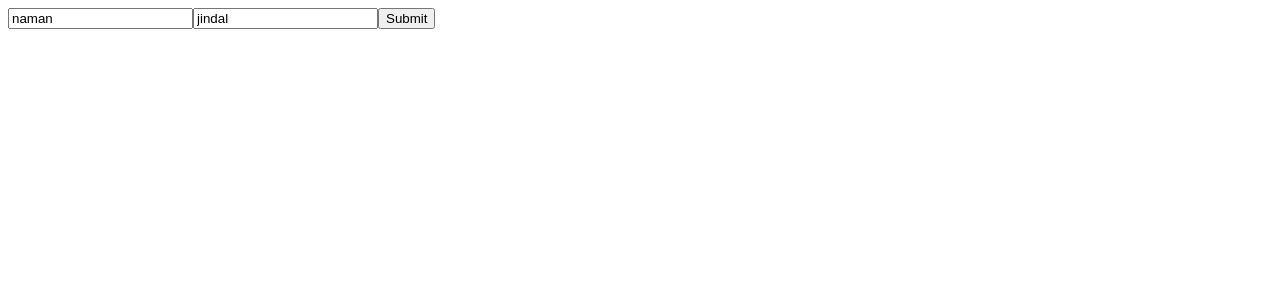
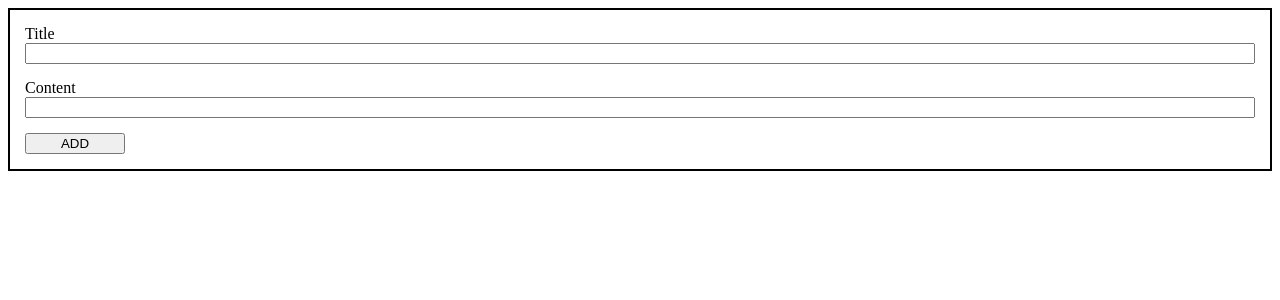
Before and after one commit to NamanJindal03/cn-1-rect, a React (Create React App) app: page / in a window 1280 px wide. Shown: the top 300 px of the page. Built offline with nearby package versions, Linux system fonts and the light colour scheme.

Commit message:
blog miniporject part 1

```diff
--- /dev/null
+++ b/src/blogMiniProject/App.js
@@ -0,0 +1,18 @@
+import React, { useState } from 'react'
+import BlogDisplay from './components/BlogDisplay'
+import BlogForm from './components/BlogForm'
+
+export default function App() {
+    const [blogs, setBlogs] = useState([]);
+
+    const addBlog = ({title, content}) => {
+        setBlogs([...blogs, {title, content}])
+    }
+
+  return (
+    <>
+        <BlogForm addBlog={addBlog}/>
+        <BlogDisplay blogs={blogs}/>
+    </>
+  )
+}
--- /dev/null
+++ b/src/blogMiniProject/components/BlogDisplay.js
@@ -0,0 +1,17 @@
+import React from 'react'
+
+export default function BlogDisplay({blogs}) {
+  return (
+    <div>
+        {blogs.map((blog)=>{
+            return(
+                <div>
+                    <h3>{blog.title}</h3>
+                    <p>{blog.content}</p>
+                    <button>Delete</button>
+                </div>
+            )
+        })}
+    </div>
+  )
+}
--- /dev/null
+++ b/src/blogMiniProject/components/BlogForm.js
@@ -0,0 +1,42 @@
+import React, { useState } from 'react'
+
+export default function BlogForm({addBlog}) {
+    const [title, setTitle] = useState({data: '', error: ''});
+    const [content, setContent] = useState({data: '', error: ''})
+
+    function handleBlogAddition(){
+        //perform validation
+        let isError = false;
+        if(!title.data){
+            isError = true;
+            setTitle({...title, error: 'Cannot be null'})
+        }
+        if(content.data.length < 10){
+
+            isError = true;
+            setContent({...content, error: 'Length should be greater than 10'})
+        }
+        if(isError){
+            return;
+        }
+        addBlog({title: title.data, content: content.data})
+        setContent({data: '', error: ''});
+        setTitle({data: '', error: ''})
+    }
+
+  return (
+    <div style={{border: '2px solid black', display: 'flex', flexDirection: 'column', justifyContent: 'center', gap: '15px', padding: '15px'}}>
+        <div style={{display: "flex", flexDirection: 'column'}}>
+            <label>Title</label>
+            <input type="text" value={title.data} onChange={(e)=> setTitle({...title, data: e.target.value, error: ''})} />
+            {title.error ? <span style={{color: 'red'}}>{title.error}</span> : null}
+        </div>
+        <div style={{display: "flex", flexDirection: 'column'}}>
+            <label>Content</label>
+            <input type="text" value={content.data} onChange={(e)=> setContent({...content, data: e.target.value, error: ''})} />
+            {content.error ? <span style={{color: 'red'}}>{content.error}</span> : null}
+        </div>
+        <button onClick={handleBlogAddition} style={{width: '100px'}}>ADD</button>
+    </div>
+  )
+}
--- a/src/index.js
+++ b/src/index.js
@@ -11,7 +11,8 @@ import ReactDOM from 'react-dom/client';
 // import App from './state_adv/App'
 // import App from './ref/App'
 // import App from './hooksPart2/App'
-import App from './mini1/App'
+// import App from './mini1/App'
+import App from './blogMiniProject/App'
 
 const root = ReactDOM.createRoot(document.getElementById('root'));
 root.render(
```
